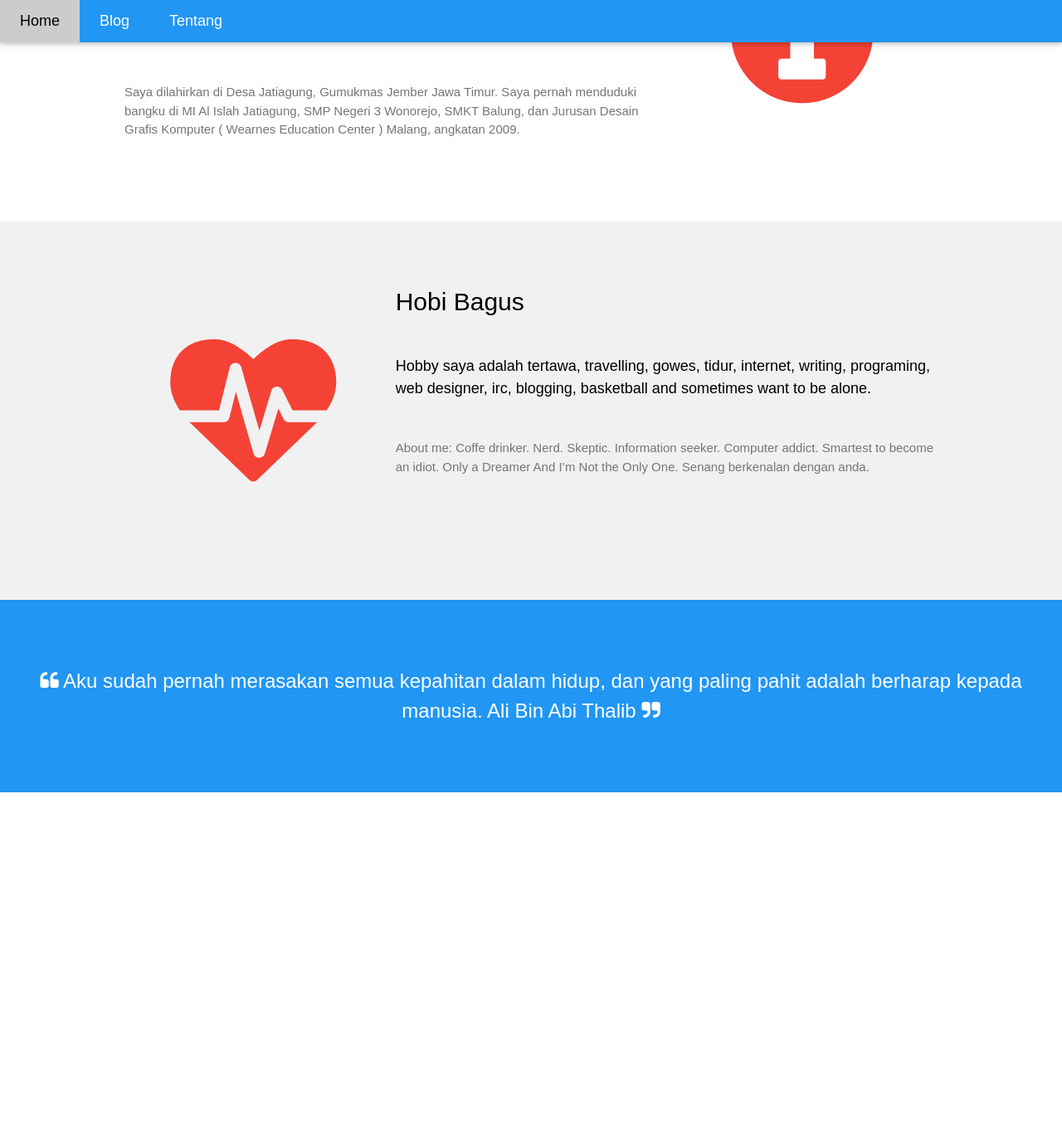
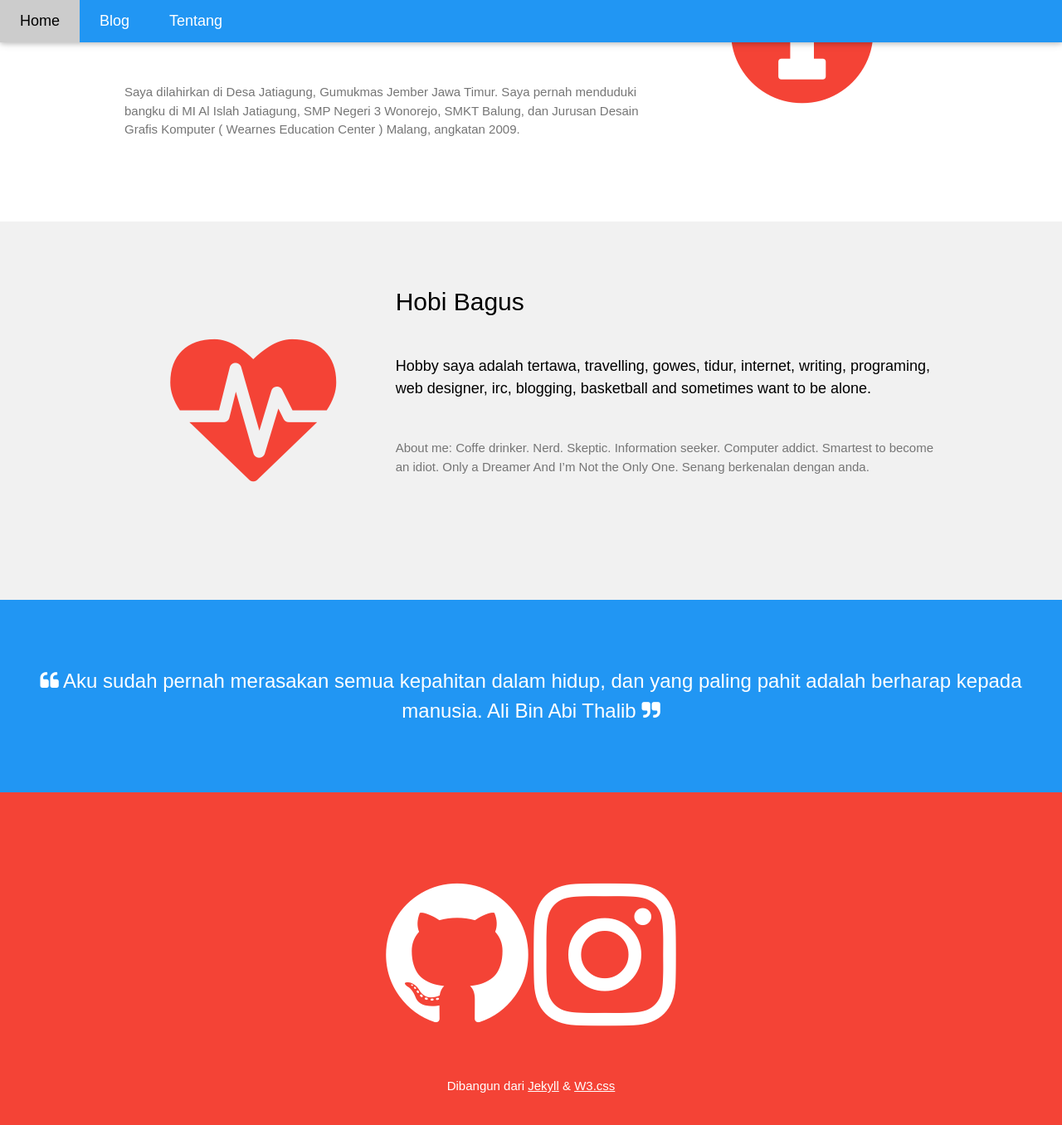
Before and after one commit to Bagus18/Bagus18.github.io, a Jekyll site: the page built from index.md, in a window 1280 px wide and 1400 px high, scrolled down 452 px. Shown: the top 1356 px of the window at 83% size. Built offline with Jekyll 4.4.1, drawn with Linux system fonts in a browser that asks for light colours; nearby versions of some CDN libraries; some web fonts are replaced; library files that are not in the unit come from our copies; before the commit the page ends 1407 px from its top, so only the background shows below that.

Commit message:
Update Thu, Nov 02, 2017  6:49:10 PM

```diff
--- a/_includes/ndas.html
+++ b/_includes/ndas.html
@@ -14,7 +14,6 @@
 <style>
 body,h1,h2,h3,h4,h5,h6 {font-family: 'Fira Sans Extra Condensed', sans-serif;}.w3-bar,h1,button {font-family: 'Fira Sans Condensed', sans-serif;}
 .fa-info-circle,.fa-heartbeat,.fa-github,.fa-instagram {font-size:200px}
-footer {display:none}
 @media (max-width: 600px) {.fa-info-circle,.fa-heartbeat {display:none;}}
 </style>
 </head>
```
